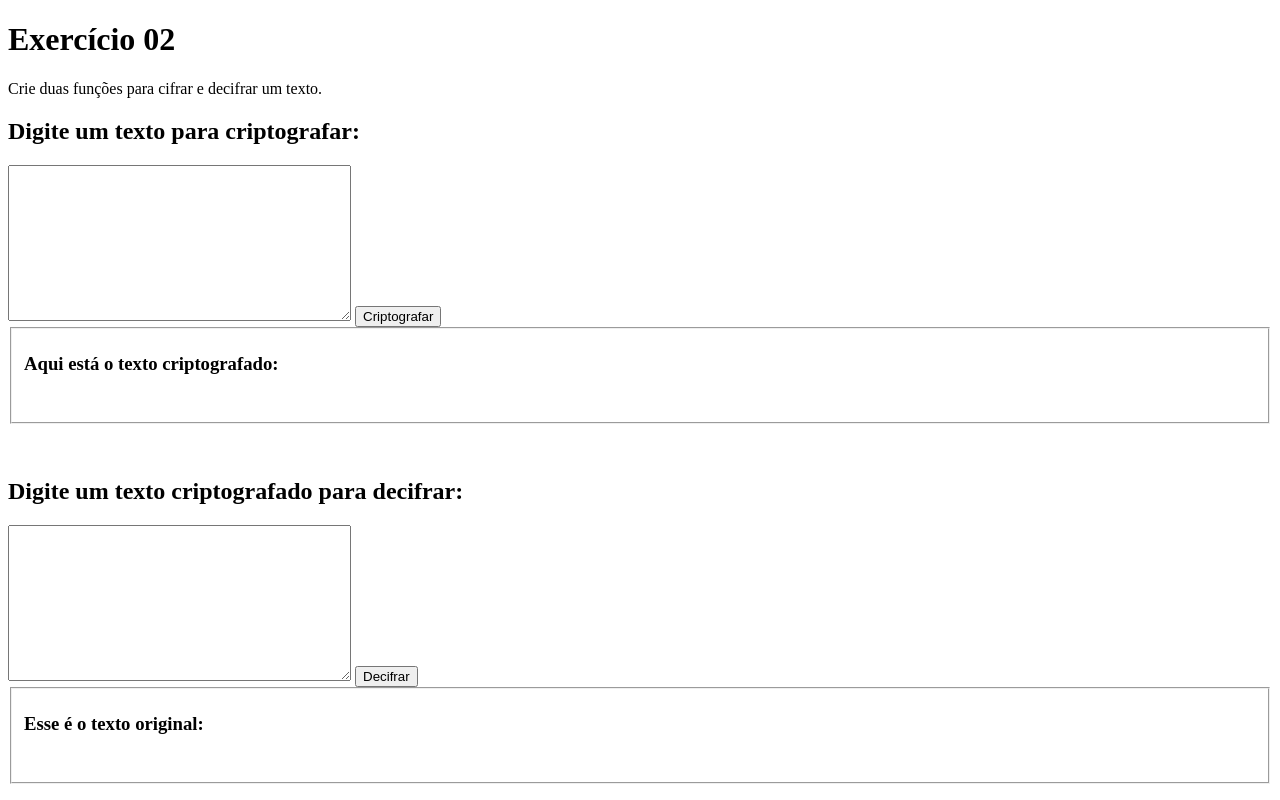
After one commit to melperdomo/treinamento-php, a PHP site: page /13-classes/enigma/Codificador.php in a window 1280 px wide. The commit adds this page. Run offline with PHP 8.4, Linux system fonts and the light colour scheme.

Commit message:
Praticando classes e funções.

```diff
--- /dev/null
+++ b/exercicios/13-classes/enigma/Codificador.php
@@ -0,0 +1,41 @@
+<?php
+include "Enigma.php";
+$texto_decifrado = @$_GET['textodecifrado'] ?? '';
+$texto_cifrado = @$_GET['textocifrado'] ?? '';
+?>
+<!DOCTYPE html>
+<html lang="pt-br">
+
+<head>
+    <meta charset="UTF-8">
+    <meta name="viewport" content="width=device-width, initial-scale=1.0">
+    <title>Enigma</title>
+</head>
+
+<body>
+    <h1>Exercício 02</h1>
+    <p>Crie duas funções para cifrar e decifrar um texto.</p>
+    <form method="get">
+        <h2><label for="texto">Digite um texto para criptografar:</label><br></h2>
+        <textarea name="textodecifrado" id="idtextodecifrado" rows="10" cols="40"></textarea>
+        <button type="submit">Criptografar</button>
+    </form>
+    <fieldset>
+        <h3>Aqui está o texto criptografado:</h3><br>
+        <?php echo Enigma::criptografar($texto_decifrado);?>
+    </fieldset>
+    <p><?php ?></p><br>
+
+    <form method="get">
+        <h2><label for="texto">Digite um texto criptografado para decifrar:</label><br></h2>
+        <textarea name="textocifrado" id="idtextocifrado" rows="10" cols="40"></textarea>
+        <button type="submit">Decifrar</button>
+    </form>
+    <fieldset>
+        <h3>Esse é o texto original:</h3><br>
+        <?php echo Enigma::decifrar($texto_cifrado);?>
+    </fieldset>
+    <p><?php ?></p>
+</body>
+
+</html>
--- /dev/null
+++ b/exercicios/13-classes/enigma/Enigma.php
@@ -0,0 +1,47 @@
+<?php
+class Enigma
+{
+    static function criptografar(string $texto_decifrado): string
+    {
+        for ($i = 0; $i < strlen($texto_decifrado); $i++):
+            if ($texto_decifrado[$i] == "e" || $texto_decifrado[$i] == "E"):
+                $texto_decifrado[$i] = "U";
+            elseif ($texto_decifrado[$i] == "i" || $texto_decifrado[$i] == "I"):
+                $texto_decifrado[$i] = "A";
+            elseif ($texto_decifrado[$i] == "o" || $texto_decifrado[$i] == "O"):
+                $texto_decifrado[$i] = "E";
+            elseif ($texto_decifrado[$i] == "u" || $texto_decifrado[$i] == "U"):
+                $texto_decifrado[$i] = "I";
+            elseif ($texto_decifrado[$i] == "p" || $texto_decifrado[$i] == "P"):
+                $texto_decifrado[$i] = "B";
+            elseif ($texto_decifrado[$i] == "b" || $texto_decifrado[$i] == "B"):
+                $texto_decifrado[$i] = "P";
+            elseif ($texto_decifrado[$i] == "a" || $texto_decifrado[$i] == "A"):
+                $texto_decifrado[$i] = "O";
+            endif;
+        endfor;
+        return $texto_decifrado;
+    }
+
+    static function decifrar(string $texto_cifrado): string
+    {
+        for ($i = 0; $i < strlen($texto_cifrado); $i++):
+            if ($texto_cifrado[$i] == "U"):
+                $texto_cifrado[$i] = "e";
+            elseif ($texto_cifrado[$i] == "A"):
+                $texto_cifrado[$i] = "i";
+            elseif ($texto_cifrado[$i] == "E"):
+                $texto_cifrado[$i] = "o";
+            elseif ($texto_cifrado[$i] == "I"):
+                $texto_cifrado[$i] = "u";
+            elseif ($texto_cifrado[$i] == "B"):
+                $texto_cifrado[$i] = "p";
+            elseif ($texto_cifrado[$i] == "P"):
+                $texto_cifrado[$i] = "b";
+            elseif ($texto_cifrado[$i] == "O"):
+                $texto_cifrado[$i] = "a";
+            endif;
+        endfor;
+        return $texto_cifrado;
+    }
+}
```
Also changed, not shown: exercicios/13-classes/buscador/Buscador.php (added, +93 -0 lines), exercicios/13-classes/buscador/Carros.php (added, +107 -0 lines), exercicios/13-classes/tipo-sanguineo/Analisador.php (+13 -9 lines), exercicios/13-classes/tipo-sanguineo/TipoSanguineo.php (+23 -7 lines).
